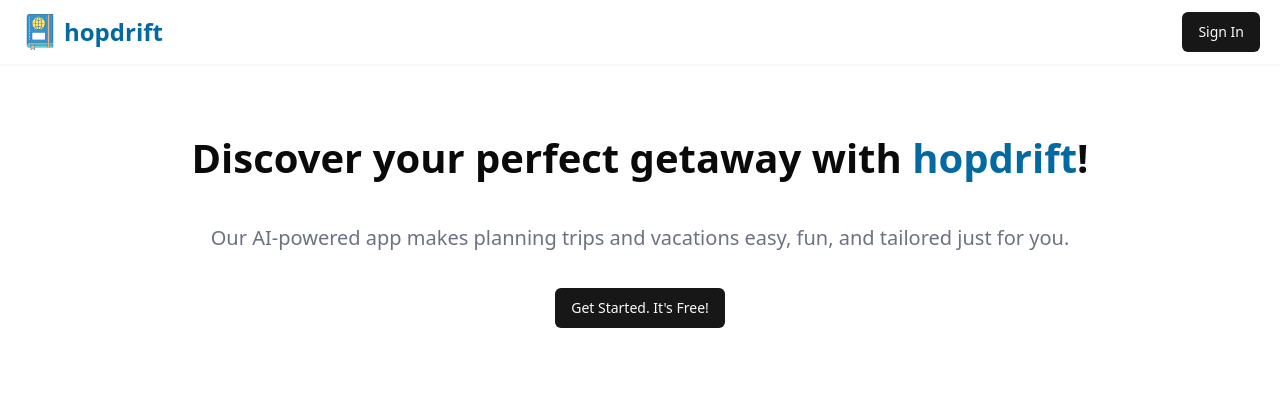
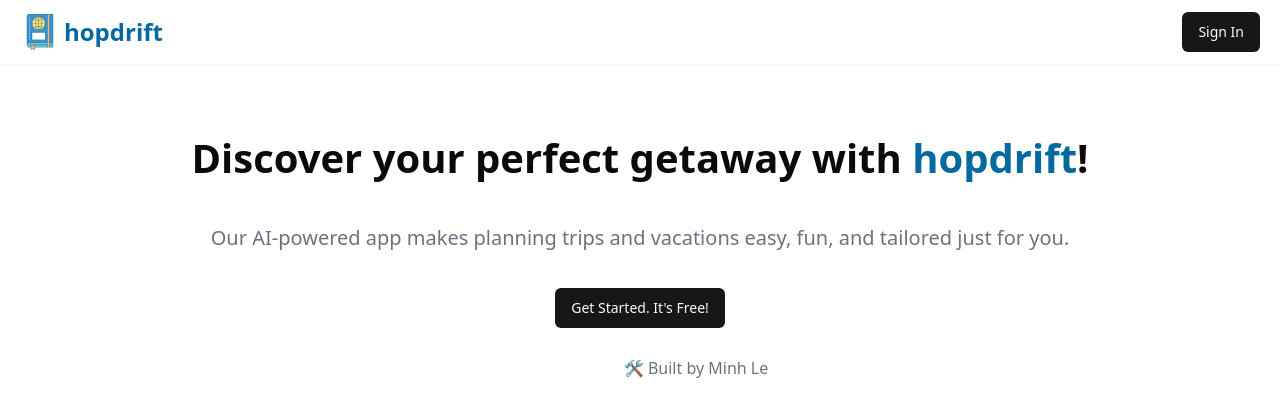
Before and after one commit to btaniemie/hopdrift, a React (Vite) app: page / in a window 1280 px wide. Shown: the top 416 px of the page. Built offline with nearby package versions, Linux system fonts and the light colour scheme; no server answers.

Commit message:
added footer

```diff
--- a/src/App.jsx
+++ b/src/App.jsx
@@ -3,11 +3,15 @@
 import viteLogo from '/vite.svg'
 import './App.css'
 import Hero from './components/custom/Hero'
+import Footer from './view-trip/components/Footer'
 
 function App() {
 
   return (
-    <Hero />
+    <div>
+      <Hero />
+      <Footer />
+    </div>
   )
 }
 
--- a/src/create-trip/index.jsx
+++ b/src/create-trip/index.jsx
@@ -20,6 +20,7 @@
 import { db } from '@/service/firebaseConfig';
 import { AiOutlineLoading3Quarters } from "react-icons/ai";
 import { useNavigate } from 'react-router-dom';
+import Footer from '@/view-trip/components/Footer';
 
 
 function CreateTrip() {
@@ -200,7 +201,7 @@
       </DialogContent>
     </Dialog>
 
-
+    <Footer />
     </div>
   )
 }
--- a/src/view-trip/[tripId]/index.jsx
+++ b/src/view-trip/[tripId]/index.jsx
@@ -6,6 +6,7 @@
 import InfoSection from '../components/InfoSection';
 import Hotels from '../components/Hotels';
 import Itinerary from '../components/Itinerary';
+import Footer from '../components/Footer';
 
 function ViewTrip() {
     const { tripId } = useParams();
@@ -36,8 +37,8 @@
             <Hotels trip={trip}/>
         {/* itinerary */}
             <Itinerary trip={trip} />
-
         {/* footer */}
+            <Footer trip={trip}/>
     </div>
   )
 }
--- /dev/null
+++ b/src/view-trip/components/Footer.jsx
@@ -0,0 +1,11 @@
+import React from 'react'
+
+function Footer({ trip }) {
+  return (
+    <div className='my-7'>
+        <h2 className='text-center text-gray-500 xl:ml-28'>🛠️ Built by Minh Le</h2>
+    </div>
+  )
+}
+
+export default Footer
```
